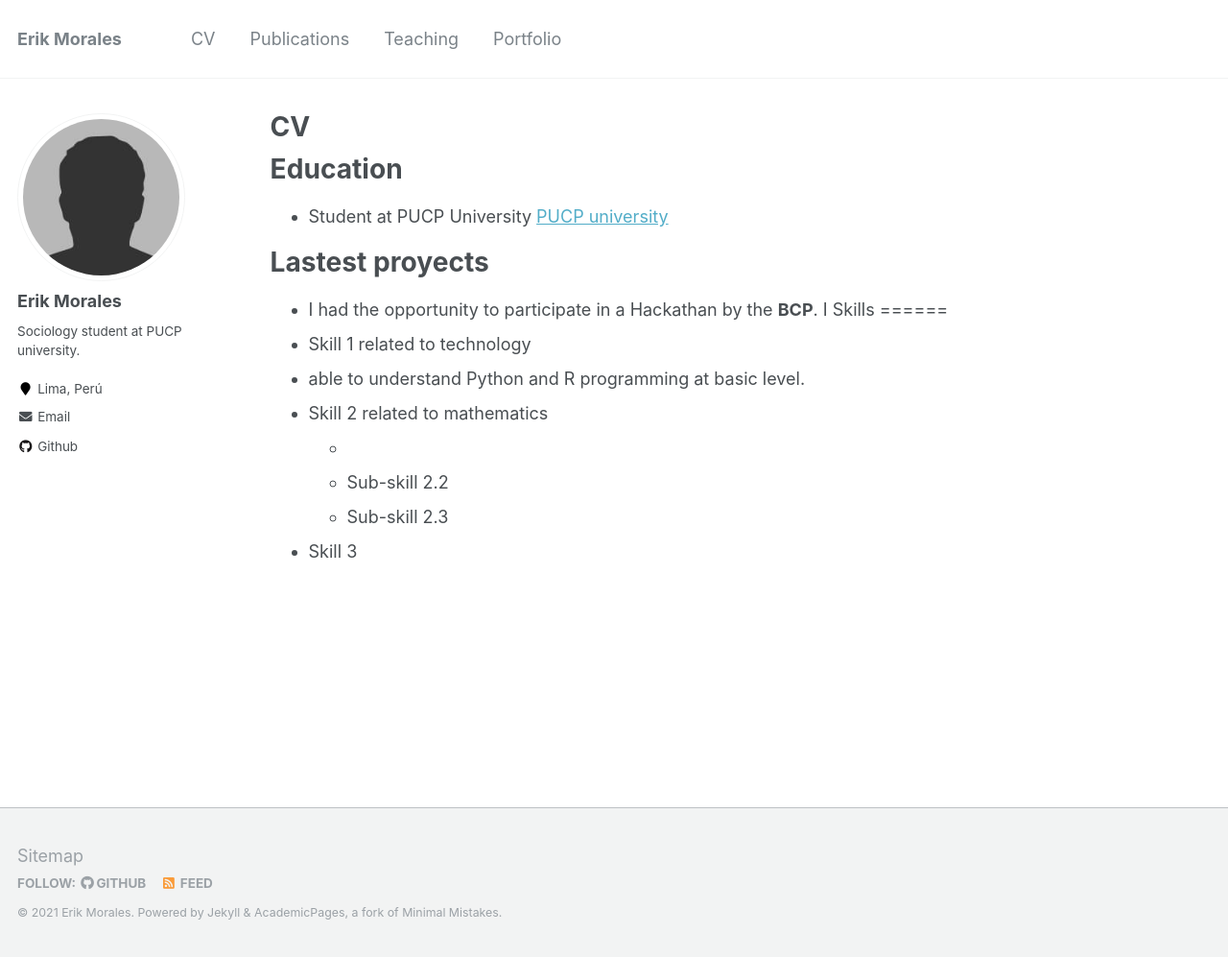
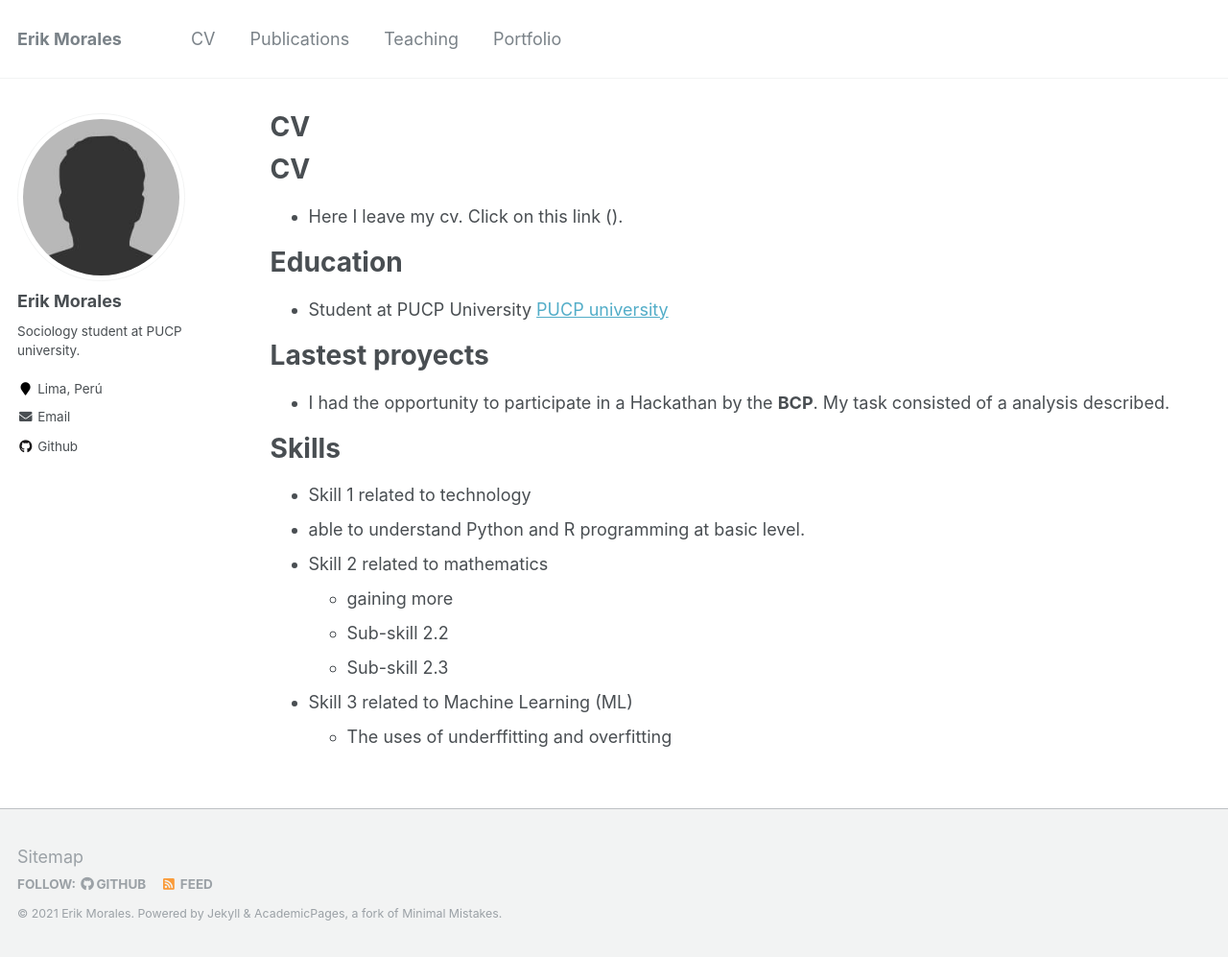
Before and after one commit to HaloReach2552/Brando.fold.github.io, a Jekyll site: the page built from _pages/cv.md, in a window 1280 px wide and 997 px high. Shown: the whole window at 96% size. Built offline with Jekyll 4.4.1, drawn with Linux system fonts in a browser that asks for light colours.

Commit message:
Update cv.md

```diff
--- a/_pages/cv.md
+++ b/_pages/cv.md
@@ -9,19 +9,25 @@ redirect_from:
 
 {% include base_path %}
 
+CV
+======
+* Here I leave my cv. Click on this link ().
+
 Education
 ======
 * Student at PUCP University [PUCP university](https://www.pucp.edu.pe/)
 
 Lastest proyects
 ======
-* I had the opportunity to participate in a Hackathan by the **BCP**. I
+* I had the opportunity to participate in a Hackathan by the **BCP**. My task consisted of a analysis described.
+
 Skills
 ======
 * Skill 1 related to technology
 * able to understand Python and R programming at basic level.
 * Skill 2 related to mathematics
-  *
+  * gaining more
   * Sub-skill 2.2
   * Sub-skill 2.3
-* Skill 3
+* Skill 3 related to Machine Learning (ML)
+  * The uses of underffitting and overfitting
```
